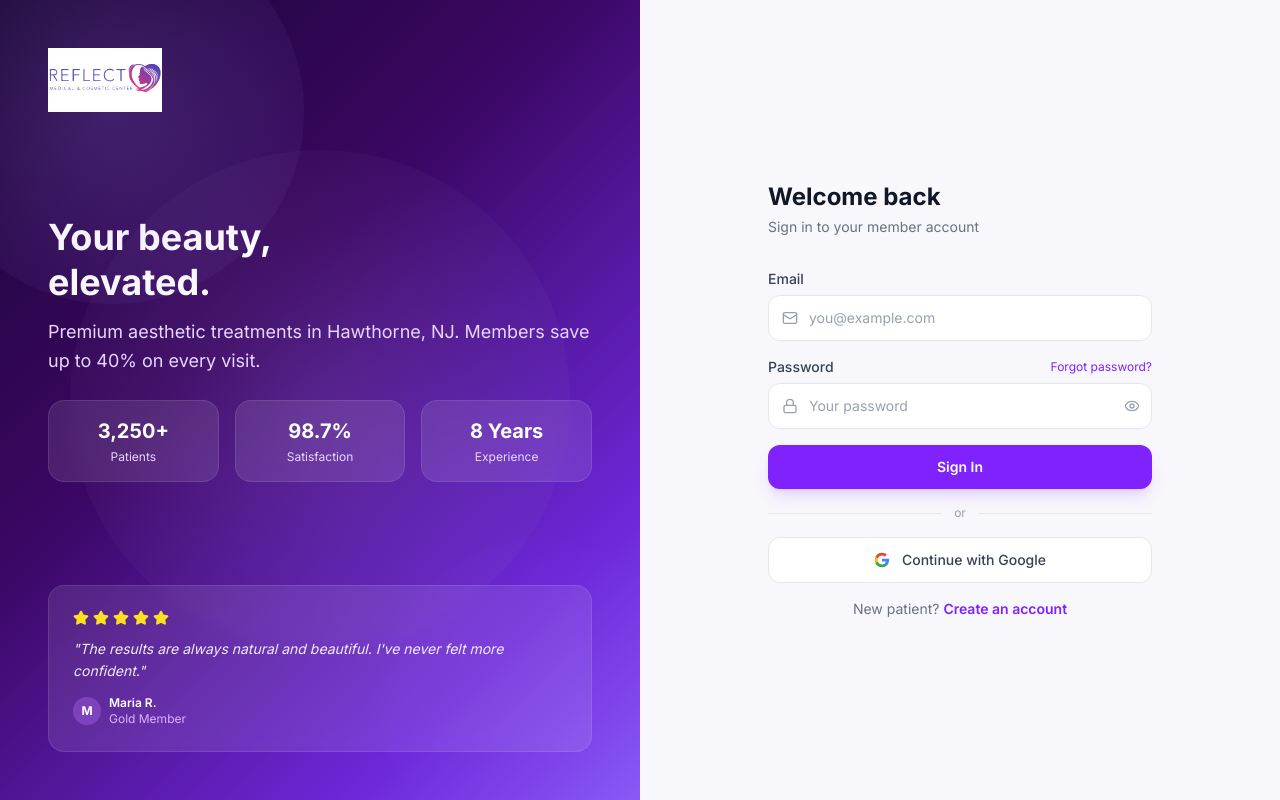
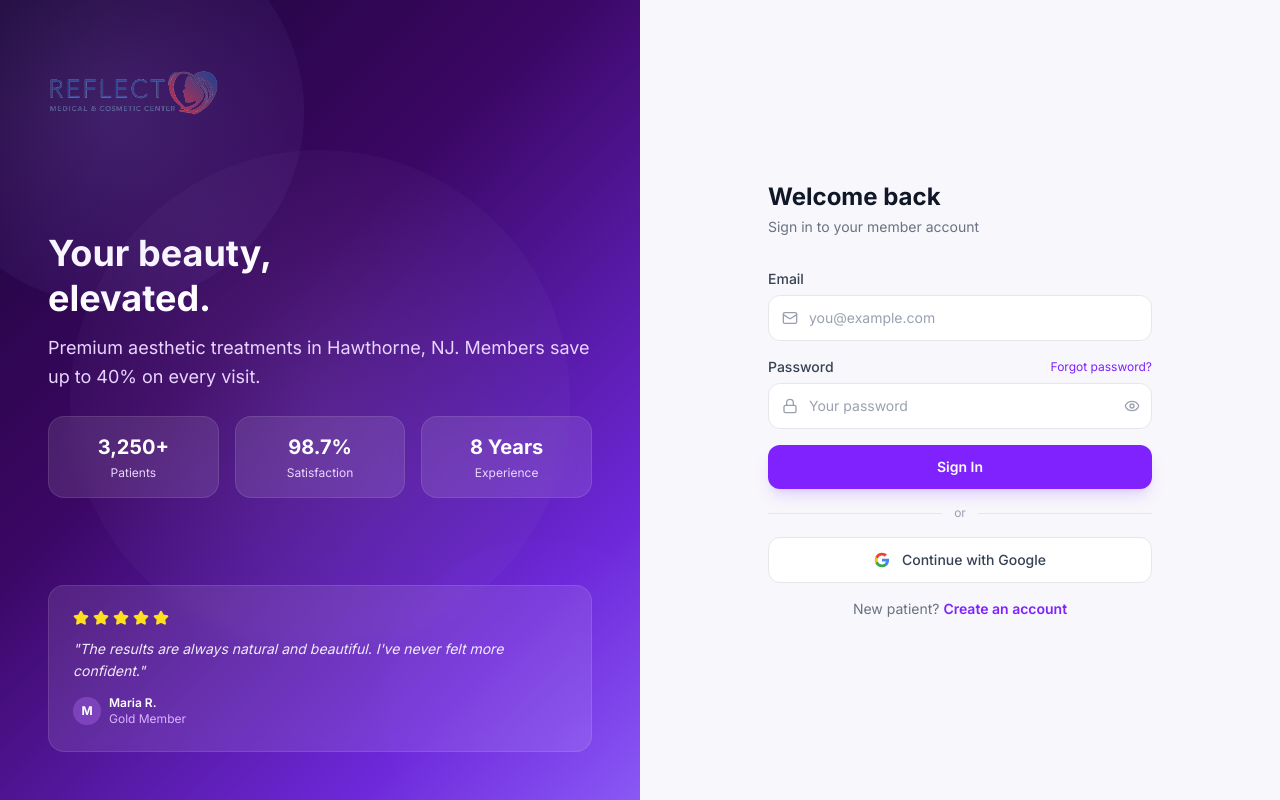
Before and after one commit to ZbienVC/ReflectMedical, a React (Vite) app: page /login in a window 1280 px wide. Built offline with nearby package versions, Linux system fonts and the light colour scheme; no server answers; the database is empty; a web font is replaced by a local one.

Commit message:
Transparent PNG logo - removes white background, larger size on login panel

```diff
--- a/src/components/layout/AppLayout.tsx
+++ b/src/components/layout/AppLayout.tsx
@@ -56,7 +56,7 @@ export default function AppLayout({ children }: AppLayoutProps) {
       <aside className="hidden md:flex flex-col w-64 border-r fixed h-full z-40 transition-colors duration-200" style={{ backgroundColor: 'var(--sidebar-bg)', borderColor: 'var(--sidebar-border)' }}>
         <div className="p-5 flex items-center">
           <img
-            src="/reflect-logo.jpg"
+            src="/reflect-logo.png"
             alt="Reflect Medical & Cosmetic Center"
             className="h-12 w-auto object-contain"
           />
@@ -110,7 +110,7 @@ export default function AppLayout({ children }: AppLayoutProps) {
       <div className="md:hidden fixed top-0 w-full h-16 z-50 flex items-center justify-between px-4 transition-colors duration-200" style={{ backgroundColor: 'var(--card)', borderBottom: '1px solid var(--border)' }}>
         <div className="flex items-center gap-2">
           <img
-            src="/reflect-logo.jpg"
+            src="/reflect-logo.png"
             alt="Reflect Medical"
             className="h-8 w-auto object-contain"
           />
--- a/src/pages/Login.tsx
+++ b/src/pages/Login.tsx
@@ -86,10 +86,9 @@ const Login: React.FC = () => {
           transition={{ delay: 0.3, duration: 0.6 }}
         >
           <img
-            src="/reflect-logo.jpg"
+            src="/reflect-logo.png"
             alt="Reflect Medical & Cosmetic Center"
-            className="h-16 w-auto object-contain"
-            style={{ mixBlendMode: "screen", filter: "brightness(1.1) contrast(1.1)" }}
+            className="h-24 w-auto object-contain"
           />
         </motion.div>
 
@@ -165,7 +164,7 @@ const Login: React.FC = () => {
             transition={{ delay: 0.2 }}
           >
             <img
-              src="/reflect-logo.jpg"
+              src="/reflect-logo.png"
               alt="Reflect Medical"
               className="h-14 w-auto object-contain mx-auto"
             />
--- a/src/pages/SignUp.tsx
+++ b/src/pages/SignUp.tsx
@@ -74,7 +74,7 @@ const SignUp: React.FC = () => {
         {/* Logo */}
         <div className="text-center mb-8">
           <img
-            src="/reflect-logo.jpg"
+            src="/reflect-logo.png"
             alt="Reflect Medical & Cosmetic Center"
             className="h-16 w-auto object-contain mx-auto mb-4"
           />
```
Also changed, not shown: public/reflect-logo.png (added).
